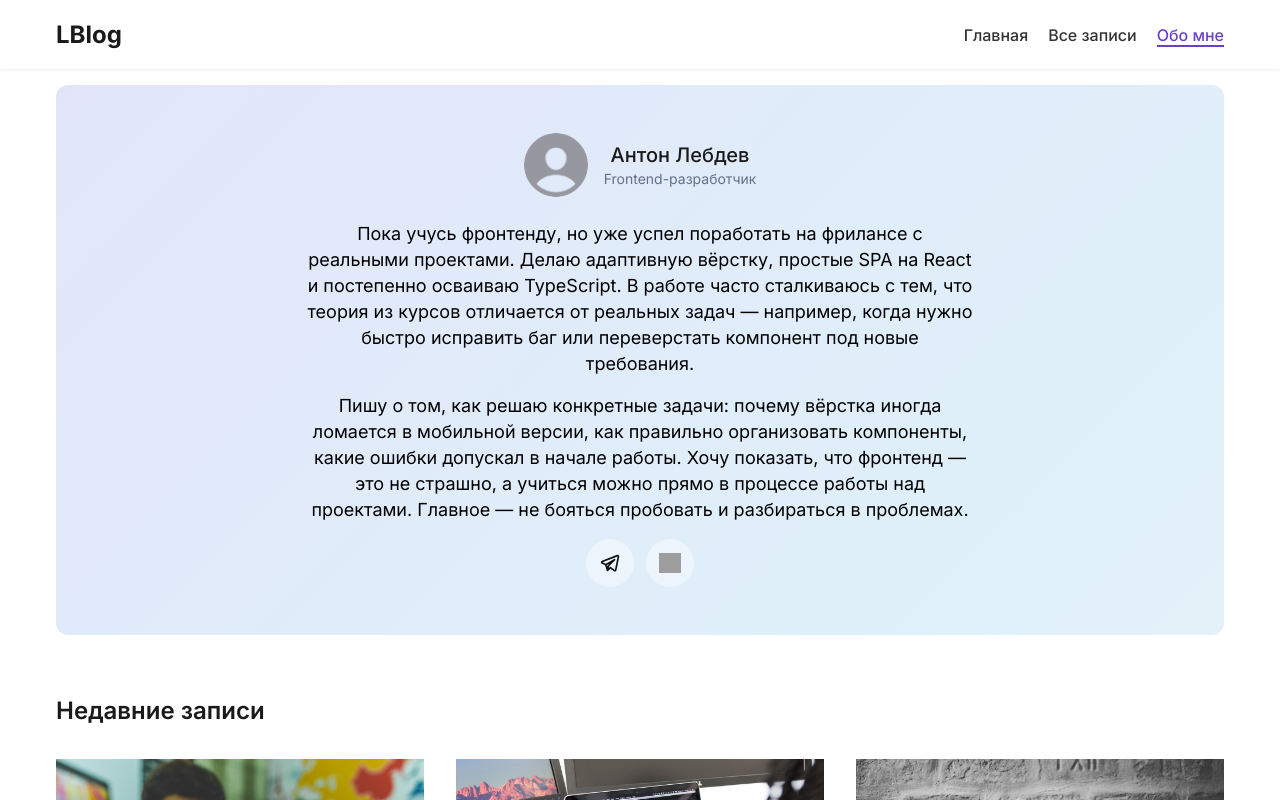
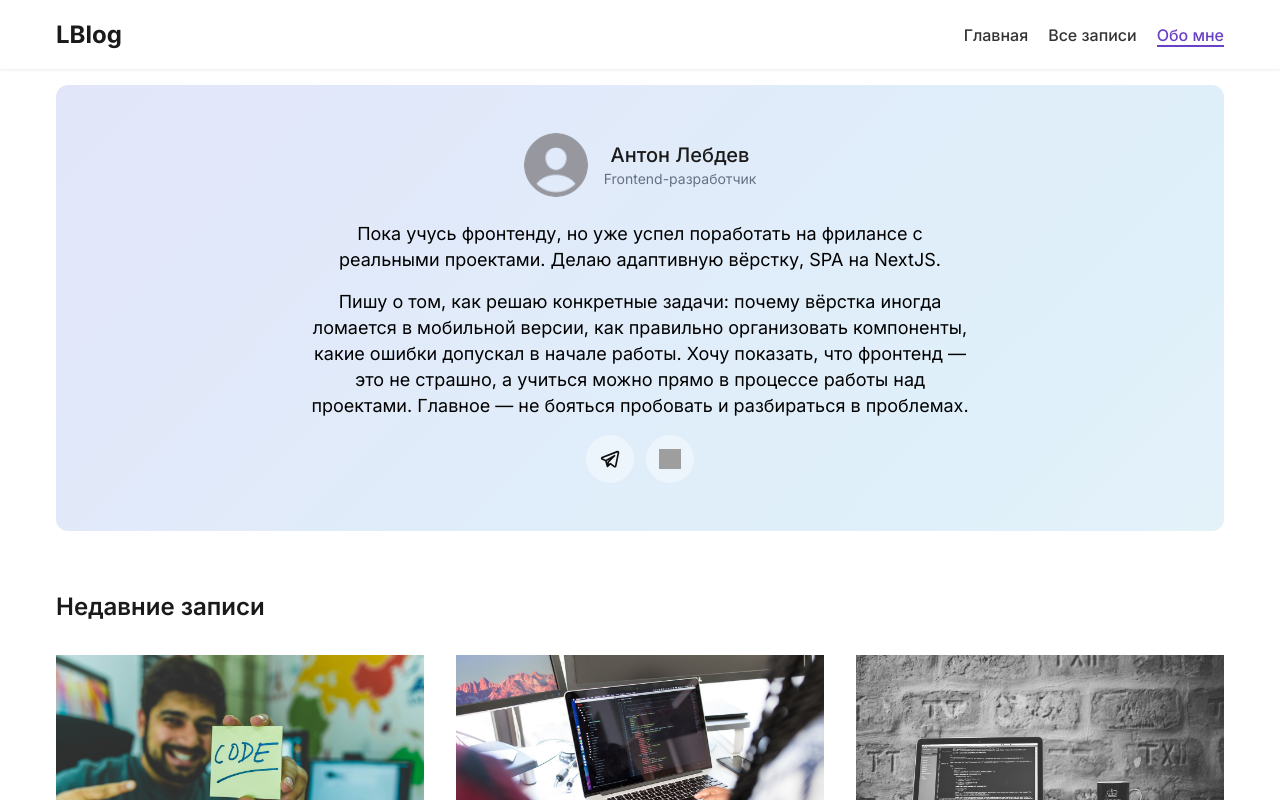
Before and after one commit to lilsantt/markdowned, a Next.js app: page /about in a window 1280 px wide. Shown: the top 800 px of the page. Built offline with nearby package versions, Linux system fonts and the light colour scheme; grey boxes are pictures that could not be loaded.

Commit message:
fix: fix eslint errors

```diff
--- a/app/about/page.tsx
+++ b/app/about/page.tsx
@@ -3,9 +3,7 @@ import About from "../components/About/About";
 import PostList from "../components/PostList/PostList";
 import Section from "../components/Section/Section";
 
-type Props = {};
-
-const page = (props: Props) => {
+const page = () => {
   return (
     <div>
       <Section>
--- a/app/categories/page.tsx
+++ b/app/categories/page.tsx
@@ -1,5 +1,3 @@
-import Link from "next/link";
-import { getAllCategories } from "../utils/getAllCategories";
 import Categories from "../components/Categories/Categories";
 
 export default function CategoriesPage() {
--- a/app/components/About/About.tsx
+++ b/app/components/About/About.tsx
@@ -2,10 +2,8 @@ import React from "react";
 import Author from "../Author/Author";
 import Socials from "../Socials/Socials";
 import styles from "./About.module.css";
-import PostList from "../PostList/PostList";
-type Props = {};
 
-const About = (props: Props) => {
+const About = () => {
   return (
     <div className={styles.about}>
       <div className={styles.container}>
@@ -18,10 +16,7 @@ const About = (props: Props) => {
         </div>
         <p>
           Пока учусь фронтенду, но уже успел поработать на фрилансе с реальными
-          проектами. Делаю адаптивную вёрстку, простые SPA на React и постепенно
-          осваиваю TypeScript. В работе часто сталкиваюсь с тем, что теория из
-          курсов отличается от реальных задач — например, когда нужно быстро
-          исправить баг или переверстать компонент под новые требования.
+          проектами. Делаю адаптивную вёрстку, SPA на NextJS.
         </p>
         <p>
           Пишу о том, как решаю конкретные задачи: почему вёрстка иногда
--- a/app/components/Author/Author.tsx
+++ b/app/components/Author/Author.tsx
@@ -1,7 +1,6 @@
 import Image from "next/image";
 import React from "react";
 import styles from "./Author.module.css";
-import Socials from "../Socials/Socials";
 type AuthorProps = {
   name: string;
   post: string;
--- a/app/components/Footer/Footer.tsx
+++ b/app/components/Footer/Footer.tsx
@@ -1,9 +1,8 @@
 import React from "react";
 import Container from "../Container/Container";
 import styles from "./Footer.module.css";
-type Props = {};
 
-const Footer = (props: Props) => {
+const Footer = () => {
   return (
     <footer className={styles.footer}>
       <Container>
--- a/app/components/Header/Header.tsx
+++ b/app/components/Header/Header.tsx
@@ -3,11 +3,8 @@ import Logo from "../Logo/Logo";
 import Navbar from "../Navbar/Navbar";
 import Container from "../Container/Container";
 import styles from "./Header.module.css";
-import { Search } from "../Search/Search";
 
-type Props = {};
-
-const Header = (props: Props) => {
+const Header = () => {
   return (
     <header className={styles.header}>
       <Container>
--- a/app/components/Logo/Logo.tsx
+++ b/app/components/Logo/Logo.tsx
@@ -3,9 +3,7 @@ import Link from "next/link";
 import React from "react";
 import styles from "./Logo.module.css";
 
-type Props = {};
-
-const Logo = (props: Props) => {
+const Logo = () => {
   return (
     <Link href={"/"}>
       <h2 className={styles.logo}>{SITE_NAME}</h2>
--- a/app/components/Pagination/Pagintaion.tsx
+++ b/app/components/Pagination/Pagintaion.tsx
@@ -18,7 +18,7 @@ function Pagintaion({
   const pagesCount = Math.ceil(postsCount / postsOnPage);
   if (currentPageNumber <= 0 || currentPageNumber > pagesCount)
     redirect("/posts/page/1");
-  let pages: number[] = getPaginationArray(pagesCount, currentPageNumber, 4);
+  const pages: number[] = getPaginationArray(pagesCount, currentPageNumber, 4);
   return (
     <div className={styles.pagination}>
       {currentPageNumber > 1 && (
@@ -66,7 +66,7 @@ function getPaginationArray(
   const pages = Array.from({ length: pagesCount }, (_, i) => i + 1);
   let pagesToRender = pagesToShow;
   let index = currentPageNumber - (pagesToShow - 1);
-  let finalPages = [];
+  const finalPages = [];
   while (pagesToRender) {
     if (pages[index - 1]) {
       finalPages.push(pages[index - 1]);
--- a/app/components/Socials/Socials.tsx
+++ b/app/components/Socials/Socials.tsx
@@ -1,4 +1,3 @@
-import Link from "next/link";
 import React from "react";
 import SocialsItem from "../SocialsItem/SocialsItem";
 import styles from "./Social.module.css";
--- a/app/components/SocialsItem/SocialsItem.tsx
+++ b/app/components/SocialsItem/SocialsItem.tsx
@@ -1,5 +1,4 @@
 import Image from "next/image";
-import Link from "next/link";
 import React from "react";
 import styles from "./SocialsItem.module.css";
 type SocialsItemProps = {
--- a/app/layout.tsx
+++ b/app/layout.tsx
@@ -5,7 +5,6 @@ import Header from "./components/Header/Header";
 import { SITE_NAME } from "./constants/names";
 import Footer from "./components/Footer/Footer";
 import Container from "./components/Container/Container";
-import { headers } from "next/headers";
 import LayoutWrapper from "./ui/LayoutWrapper/LayoutWrapper";
 
 const inter = Inter({
--- a/app/posts/[slug]/page.tsx
+++ b/app/posts/[slug]/page.tsx
@@ -3,7 +3,7 @@ import { SITE_NAME } from "@/app/constants/names";
 import { getPostContent } from "@/app/utils/getPostContend";
 import getPostMetadata from "@/app/utils/getPostMetadata";
 import { redirect } from "next/navigation";
-import React, { ReactNode } from "react";
+import React from "react";
 
 export const generateStaticParams = async () => {
   const posts = getPostMetadata();
```
